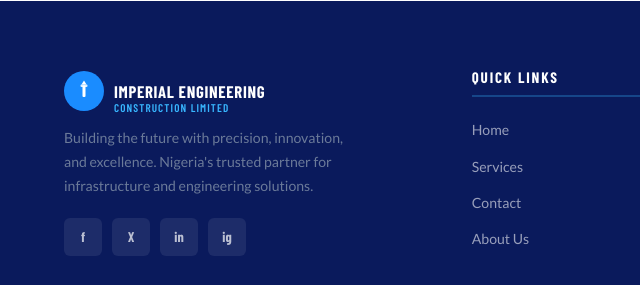
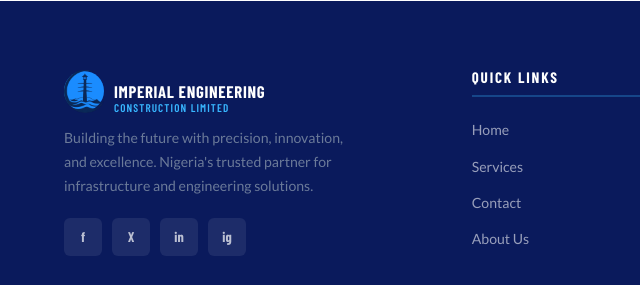
Before and after one commit to amutehjnr/imperial-express, a website: page imperial-express/views/contact.html in a window 1280 px wide. Shown: the part 2520-2805 px from the top of the page, 0-640 px from the left. Drawn offline with nearby package versions, Linux system fonts and the light colour scheme; a web font is replaced by a local one.

Commit message:
updated footer bar logo

```diff
--- a/imperial-express/views/contact.html
+++ b/imperial-express/views/contact.html
@@ -196,7 +196,7 @@
   <div class="footer-grid container">
     <div class="footer-brand">
       <div style="display:flex;align-items:center;gap:10px;">
-        <div class="nav-logo-icon" style="width:40px;height:40px;"><svg viewBox="0 0 44 44" xmlns="http://www.w3.org/2000/svg" fill="white" style="width:22px;height:22px;"><rect x="19" y="11" width="6" height="23" rx="2"/><rect x="15" y="9" width="14" height="5" rx="2" opacity=".85"/><polygon points="22,1 27,9 17,9"/></svg></div>
+        <div class="nav-logo-icon" style="width:40px;height:40px;"><img src="/images/imperial-logo.png" alt="Imperial Engineering Logo" /></div>
         <div class="brand-name">Imperial Engineering<span>Construction Limited</span></div>
       </div>
       <p>Building the future with precision, innovation, and excellence. Nigeria's trusted partner for infrastructure and engineering solutions.</p>
```
Also changed, not shown: imperial-express/views/index.html (+1 -1 lines), imperial-express/views/services.html (+1 -1 lines).
